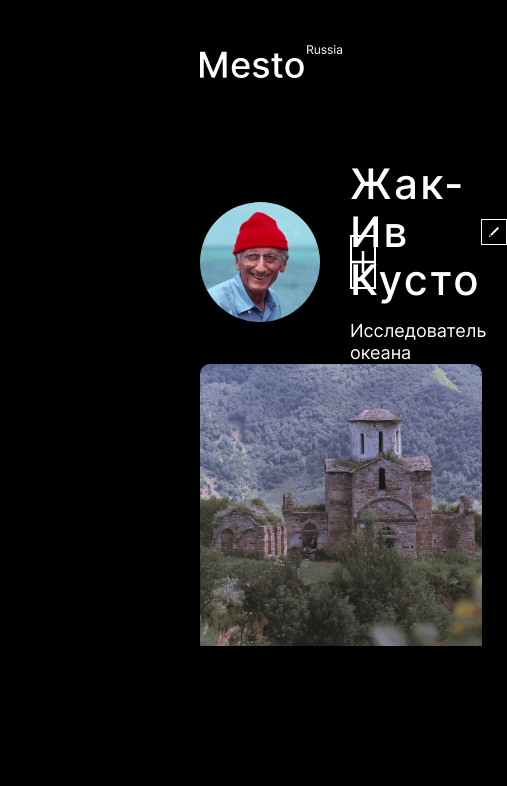
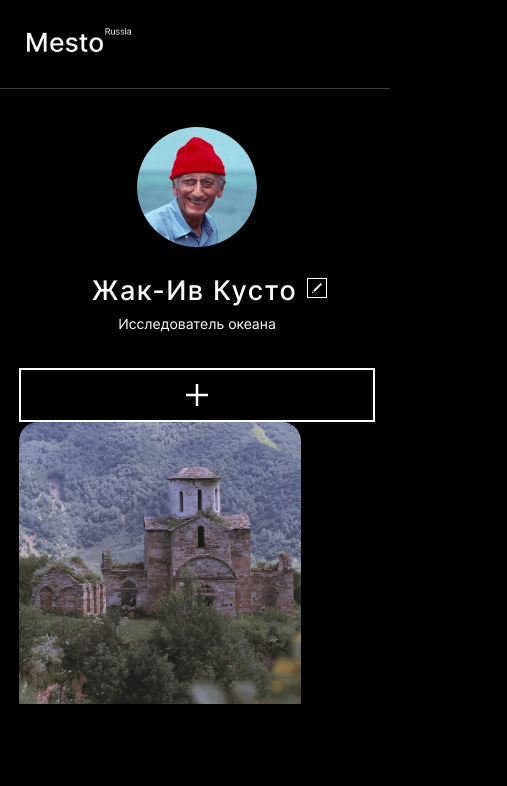
Before and after one commit to Razdva94/mesto, a plain HTML site: page index.html in a window 390 px wide. Shown: the whole page, 507 px wide, since content can reach past the window. Drawn offline with Linux system fonts and the light colour scheme; files whose address does not match are found by name.

Commit message:
сделал адаптив

```diff
--- a/index.css
+++ b/index.css
@@ -21,11 +21,12 @@
 
   border-bottom: 1px #545454 solid;
   opacity: .7;
-  margin-top: 41px;
+  margin-top: 38px;
 }
 .profile{
   display: flex;
   align-items: center;
+  flex-flow: row wrap;
 }
 .profile__profile-info{
   display: grid;
@@ -50,6 +51,7 @@ color:#ffff;
 margin: 0;
 max-width: 294px;
 width: 100%;
+min-width: 294px;
 }
 .profile__button-container{
   width: 24px;
@@ -72,17 +74,17 @@ letter-spacing: 0em;
 text-align: left;
 color:#ffff;
 margin: 0;
-margin-top: 16px;
+margin-top: 10px;
 }
 .profile__add-button{
-  width: 150px;
+  min-width: 150px;
   height: 50px;
   display: flex;
   justify-content:center;
   align-items: center;
   border: 2px solid #ffffff;
-  margin-right: 0px;
   margin-left: auto;
+  margin-right: 0;
 }
 .elements{
   display: grid;
@@ -97,5 +99,71 @@ margin-top: 16px;
 .element__image{
   height: 282px;
   width: 282px;
-  border-radius: 10px 10px 0 0;
+  border-radius: 19px 19px 0 0;
 }
+
+@media screen and (max-width: 1060px) {
+  .header{
+    padding: 45px 27px 36px 27px;
+  }
+  .main{
+   padding: 0 19px;
+  }
+}
+@media screen and (max-width: 768px) {
+  .profile__add-button{
+    margin-right: auto;
+    width: 50%;
+    margin-top: 36px;
+  }
+  .profile__text{
+    text-align: center;
+}
+}
+@media screen and (max-width: 528px) {
+  .header{
+    padding: 28px 0 38.25px 0;
+ }
+ .header__logo{
+  padding-left: 27px;
+  width: 104px;
+ }
+ .header__line{
+  margin-top: 31.6px
+}
+.profile__add-button{
+  width: 100%;
+}
+.profile__profile-info{
+  margin-left: auto;
+  margin-right: auto;
+  justify-content: center;
+}
+.profile__avatar{
+  margin-left: auto;
+  margin-right: auto;
+  margin-bottom: 22.25px;
+}
+.profile__text{
+  margin-top: 8px;
+font-size: 14px;
+line-height: 17px;
+}
+.profile__title{
+font-size: 27px;
+line-height: 33px;
+text-align: center;
+min-width: 189px;
+margin-right: 10px;
+margin-left: 25px;
+margin-top: 5px;
+width: auto;
+}
+.profile{
+  flex-flow: column wrap;
+}
+.profile__button-container{
+  width: 18px;
+  height: 18px;
+}
+}
--- a/index.html
+++ b/index.html
@@ -20,11 +20,11 @@
       <section class="profile">
         <img class="profile__avatar" src="./images/image (11) (1).png" alt="Кусто">
         <div class="profile__profile-info">
-          <h1 class="profile__title">Жак-Ив Кусто</h1>
+          <h1 class="profile__title">Жак-Ив&nbsp;Кусто</h1>
           <div class="profile__button-container">
               <img class="profile__edit-button" src="./images/Vector (2) (1).png" alt="кнопка">
           </div>
-          <p class="profile__text">Исследователь океана</p>
+          <p class="profile__text">Исследователь&nbsp;океана</p>
         </div>
         <div class="profile__add-button">
           <img class="profile__cross" src="./images/Vector (3) (1).png" alt="крест">
```
